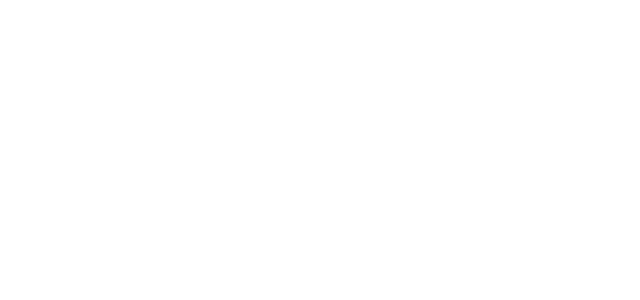
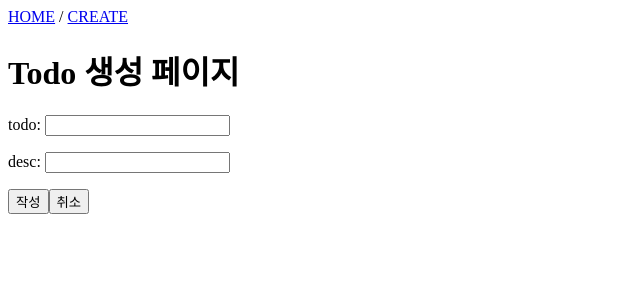
Before and after one commit to minijae011030/Vue_TodoList, a Vue app: page /create in a window 1280 px wide. Before the commit this address had no page. Shown: the top 300 px of the page, without its empty margins (0-640 px from the left). Built offline with nearby package versions, Linux system fonts and the light colour scheme.

Commit message:
feat: create todo page 생성

```diff
--- a/db.json
+++ b/db.json
@@ -2,11 +2,21 @@
   "todos": [
     {
       "id": "1",
-      "title": "example todo"
+      "todo": "example todo",
+      "desc": "example desc",
+      "done": false
     },
     {
       "id": "2",
-      "title": "example todo2"
+      "todo": "example todo2",
+      "desc": "example desc2",
+      "done": false
+    },
+    {
+      "id": "5266",
+      "todo": "test",
+      "desc": "test",
+      "done": false
     }
   ]
 }
--- a/package.json
+++ b/package.json
@@ -11,6 +11,7 @@
     "format": "prettier --write src/"
   },
   "dependencies": {
+    "axios": "^1.8.4",
     "pinia": "^3.0.1",
     "vue": "^3.5.13",
     "vue-router": "^4.5.0"
--- a/src/App.vue
+++ b/src/App.vue
@@ -1,7 +1,13 @@
 <script setup>
-import { RouterView } from 'vue-router'
+import { RouterLink, RouterView } from 'vue-router'
 </script>
 
 <template>
+  <nav>
+    <RouterLink to="/">HOME</RouterLink>
+    /
+    <RouterLink to="/create">CREATE</RouterLink>
+  </nav>
+
   <RouterView />
 </template>
--- /dev/null
+++ b/src/Pages/TodoList/CreatePage.vue
@@ -0,0 +1,35 @@
+<template lang="">
+  <div>
+    <h1>Todo 생성 페이지</h1>
+
+    <p>todo: <input type="text" v-model.trim="todo" /></p>
+    <p>desc: <input type="text" v-model.trim="desc" /></p>
+
+    <button @click="addTodo">작성</button>
+    <button @click="goBack">취소</button>
+  </div>
+</template>
+<script setup>
+import axios from 'axios'
+import { ref } from 'vue'
+import { useRouter } from 'vue-router'
+
+const router = useRouter()
+
+const todo = ref('')
+const desc = ref('')
+
+const addTodo = async () => {
+  const newTodo = {
+    todo: todo.value,
+    desc: desc.value,
+    done: false,
+  }
+  const result = await axios.post('http://localhost:3000/todos', newTodo)
+}
+
+const goBack = () => {
+  router.push('/')
+}
+</script>
+<style lang=""></style>
--- a/src/router/index.js
+++ b/src/router/index.js
@@ -1,4 +1,5 @@
 import HomePage from '@/Pages/HomePage.vue'
+import CreatePage from '@/Pages/TodoList/CreatePage.vue'
 import { createRouter, createWebHistory } from 'vue-router'
 
 const router = createRouter({
@@ -9,6 +10,11 @@
       name: 'home',
       component: HomePage,
     },
+    {
+      path: '/create',
+      name: 'create',
+      component: CreatePage,
+    },
   ],
 })
 
```
Also changed, not shown: 1 other file (tests, documents, lock files or other folders).
